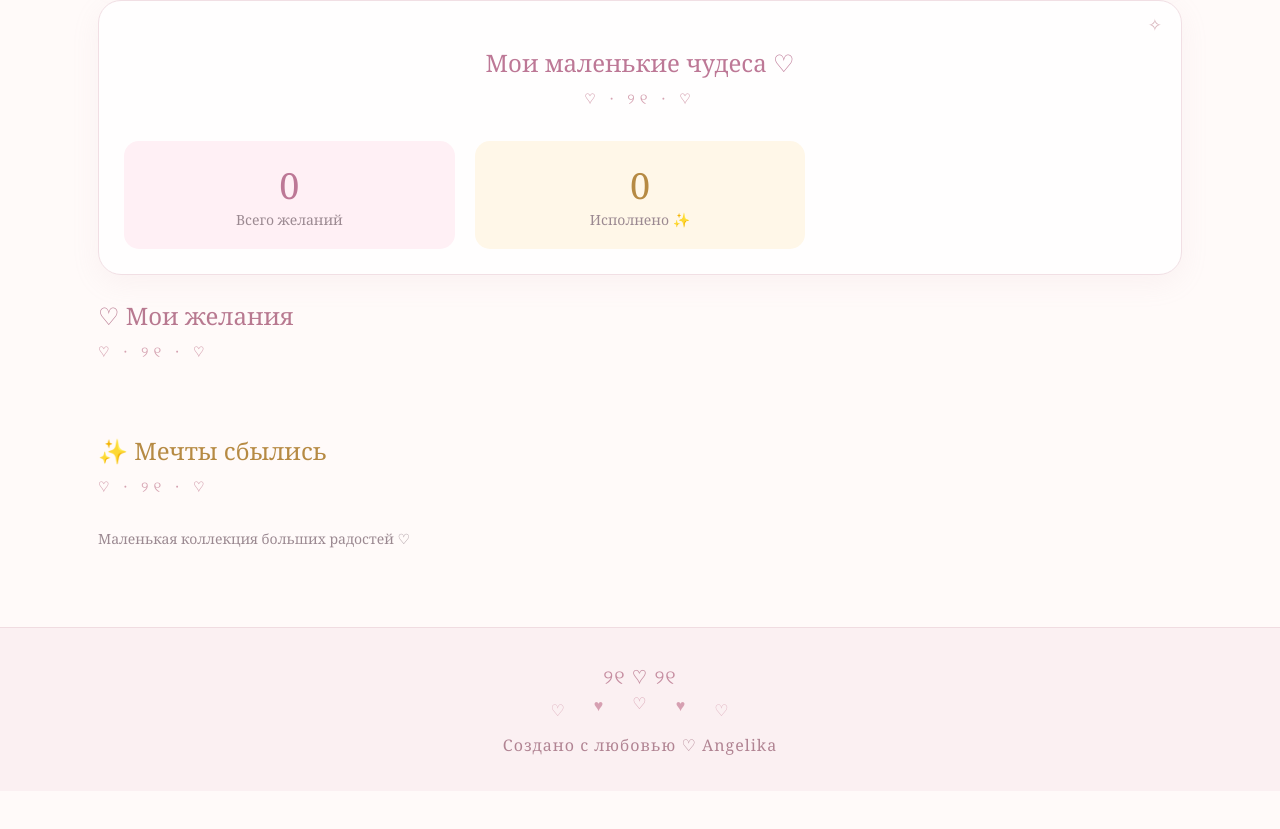
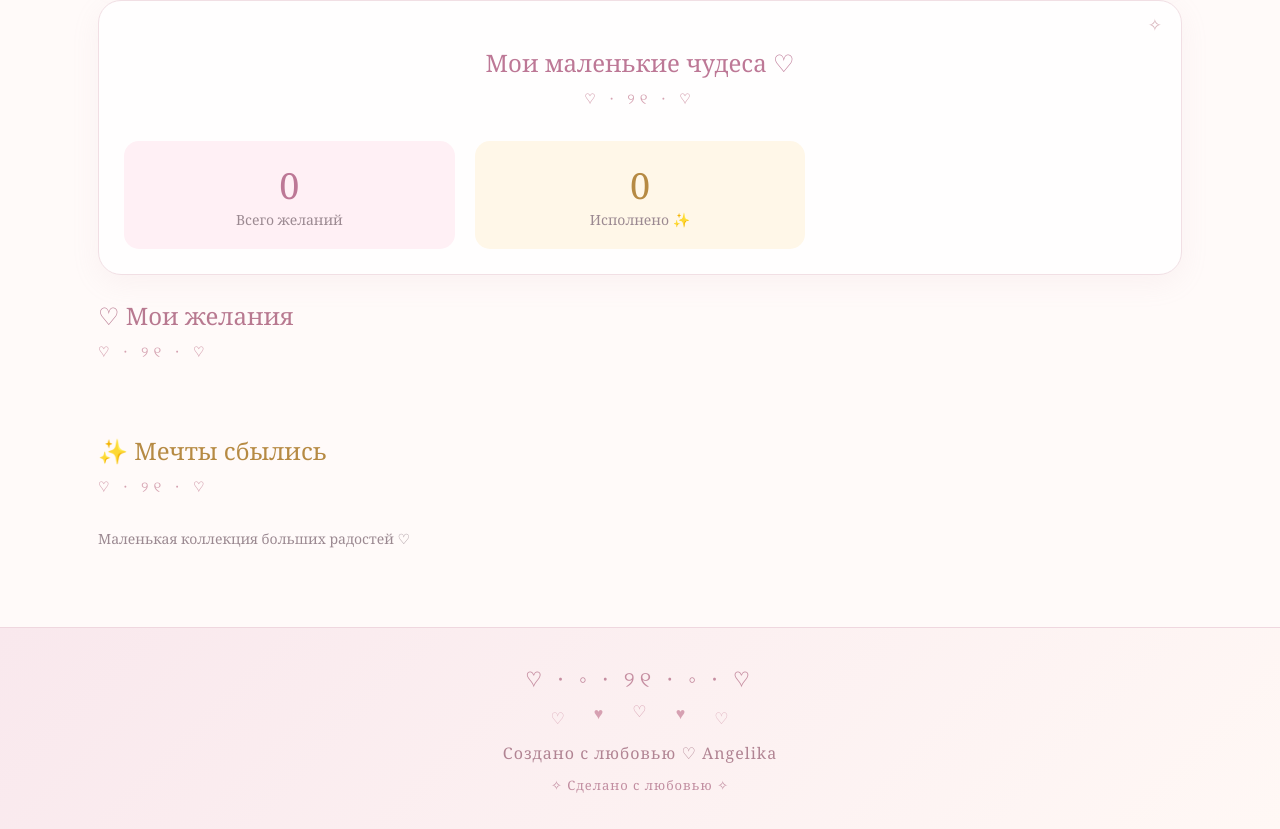
Before and after one commit to CheTiLa/wish-list-angelika, a plain HTML site: page index.html in a window 1280 px wide. Shown: the part 633-1462 px from the top of the page. Before the commit the page ends 1424 px from the top, so only its background shows below. Drawn offline with nearby package versions, Linux system fonts and the light colour scheme; no server answers.

Commit message:
Update index.html

```diff
--- a/index.html
+++ b/index.html
@@ -485,6 +485,69 @@ header.hero {
   color: #d5a5b4;
   pointer-events: none;
   z-index: 2;
+}
+
+/* ===== FULFILLED DREAMS ===== */
+
+#fulfilledWishes {
+  gap: 22px;
+}
+
+#fulfilledWishes .card {
+  border: 1px solid #ead7b9;
+  background: linear-gradient(145deg, #fffefa, #fff8ee);
+  box-shadow: 0 8px 25px rgba(183, 145, 91, .12);
+}
+
+#fulfilledWishes .card h3 {
+  color: #ad8957;
+}
+
+#fulfilledWishes .card-content::after {
+  content: "♡ Мечта сбылась ♡";
+  display: block;
+  text-align: center;
+  color: #b89566;
+  font-size: 14px;
+  margin-top: 12px;
+}
+
+/* ===== PEARL FOOTER ===== */
+
+footer {
+  position: relative;
+  padding: 35px 15px;
+  text-align: center;
+  background: linear-gradient(135deg, #f9e8ed, #fff8f5);
+  border-top: 1px solid #efd7df;
+}
+
+footer::before {
+  content: "♡  ·  ◦  ·  ୨୧  ·  ◦  ·  ♡";
+  display: block;
+  color: #c58da0;
+  font-size: 22px;
+  letter-spacing: 5px;
+  margin-bottom: 15px;
+}
+
+footer::after {
+  content: "✧ Сделано с любовью ✧";
+  display: block;
+  color: #c18da0;
+  font-size: 13px;
+  margin-top: 12px;
+}
+
+/* ===== SOFT PAGE DETAILS ===== */
+
+::selection {
+  background: #f4d6e0;
+  color: #87596a;
+}
+
+html {
+  scroll-behavior: smooth;
 }
 
 
```
